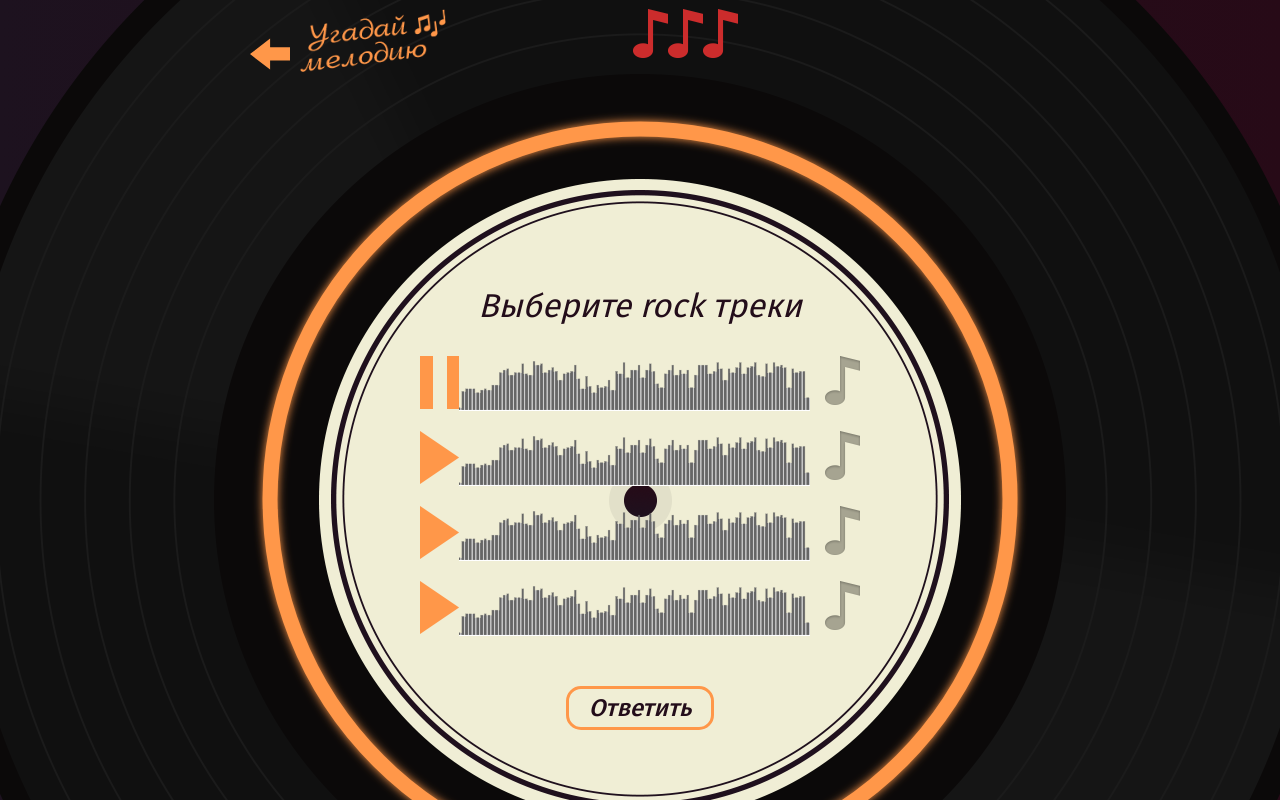
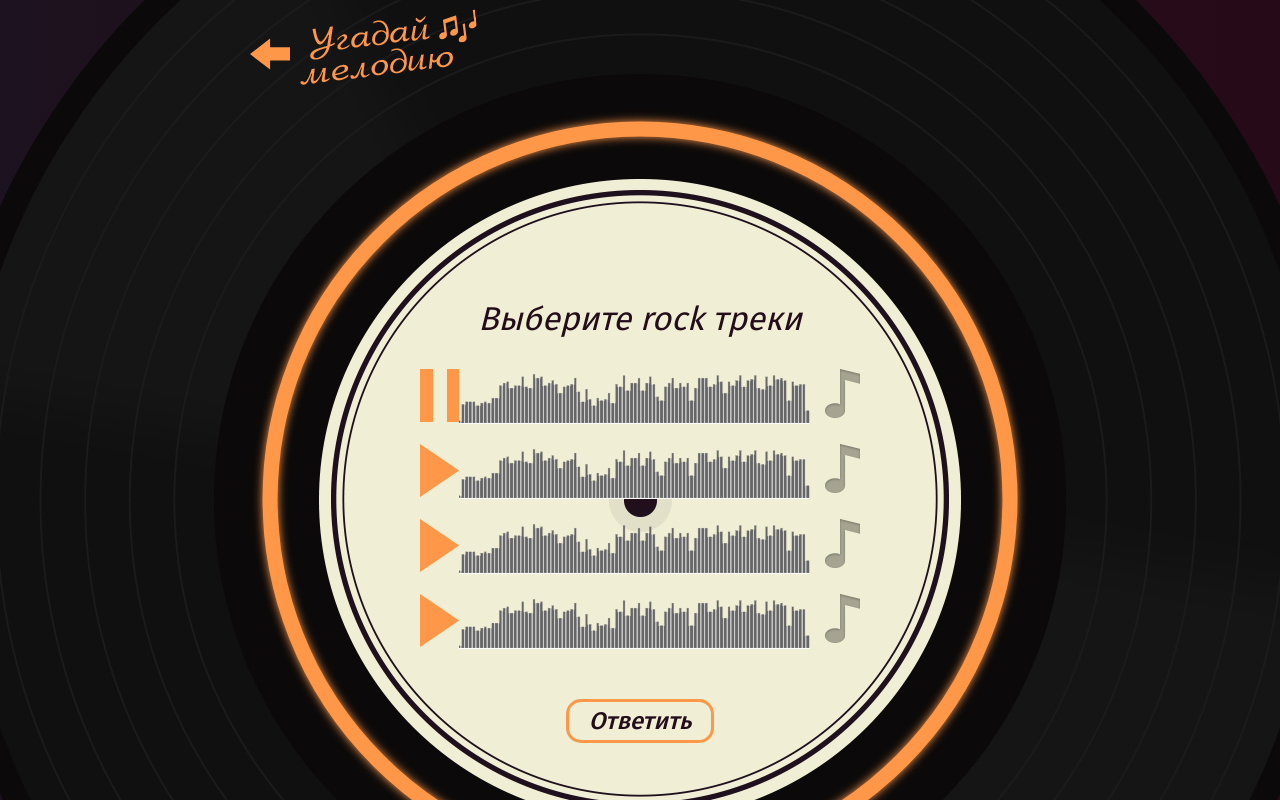
Before and after one commit to knockyLoNe/1173965-guess-melody-5, a React app: page /game in a window 1280 px wide. Shown: the top 800 px of the page. Built offline with nearby package versions, Linux system fonts and the light colour scheme.

Commit message:
module5-task1

```diff
--- a/src/components/artist-question-screen/artist-question-screen.jsx
+++ b/src/components/artist-question-screen/artist-question-screen.jsx
@@ -21,11 +21,6 @@ const ArtistQuestionScreen = (props) => {
           <circle className="timer__line" cx="390" cy="390" r="370" style={{filter: `url(#blur)`, transform: `rotate(-90deg) scaleY(-1)`, transformOrigin: `center`}} />
         </svg>
 
-        <div className="game__mistakes">
-          <div className="wrong"></div>
-          <div className="wrong"></div>
-          <div className="wrong"></div>
-        </div>
         {children}
       </header>
 
--- a/src/components/genre-question-screen/genre-question-screen.jsx
+++ b/src/components/genre-question-screen/genre-question-screen.jsx
@@ -32,11 +32,6 @@ class GenreQuestionScreen extends PureComponent {
               style={{filter: `url(#blur)`, transform: `rotate(-90deg) scaleY(-1)`, transformOrigin: `center`}}/>
           </svg>
 
-          <div className="game__mistakes">
-            <div className="wrong"></div>
-            <div className="wrong"></div>
-            <div className="wrong"></div>
-          </div>
           {children}
         </header>
 
```
